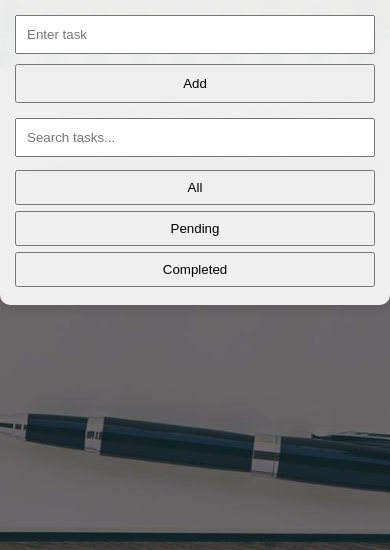
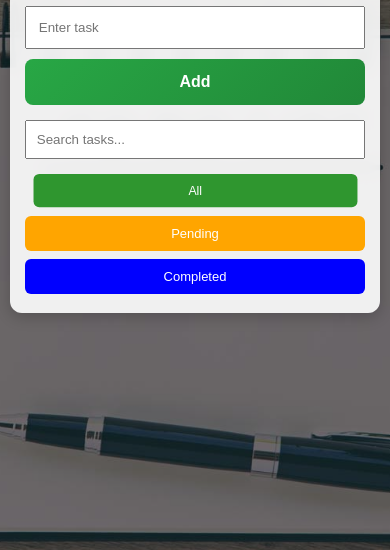
Before and after one commit to Abdul-Rahuman-Mujeeb-AA/Javascript, a plain HTML site: page To-to List -3/index.html in a window 390 px wide. Shown: the part 294-844 px from the top of the page. Drawn offline with Linux system fonts and the light colour scheme.

Commit message:
Update style.css

```diff
--- a/To-to List -3/style.css
+++ b/To-to List -3/style.css
@@ -4,6 +4,7 @@
     box-sizing: border-box;
 }
 
+/* BACKGROUND IMAGE */
 body {
     font-family: Arial, sans-serif;
     background: url('todo.jpg') no-repeat center center/cover;
@@ -13,25 +14,23 @@ body {
     align-items: center;
 }
 
+/* DARK OVERLAY */
 body::before {
     content: "";
     position: fixed;
-    top: 0;
-    left: 0;
-    width: 100%;
-    height: 100%;
+    inset: 0;
     background: rgba(0, 0, 0, 0.5);
     z-index: -1;
 }
 
 .container {
+    width: 100%;
+    max-width: 420px;
     background: rgba(255, 255, 255, 0.9);
     backdrop-filter: blur(8px);
-    width: 100%;
-    max-width: 420px;
     padding: 20px;
-    border-radius: 10px;
-    box-shadow: 0 4px 10px rgba(0, 0, 0, 0.1);
+    border-radius: 12px;
+    box-shadow: 0 4px 15px rgba(0, 0, 0, 0.2);
 }
 
 h2 {
@@ -39,6 +38,7 @@ h2 {
     margin-bottom: 15px;
 }
 
+/* INPUT */
 .input-group {
     display: flex;
     gap: 10px;
@@ -46,36 +46,79 @@ h2 {
 
 .input-group input {
     flex: 1;
-    padding: 10px;
+    padding: 12px;
 }
 
 .input-group button {
-    padding: 10px;
+    width: 100px;
+    padding: 12px;
+    background: linear-gradient(135deg, #28a745, #218838);
+    color: white;
+    border: none;
+    border-radius: 8px;
+    font-weight: bold;
+    cursor: pointer;
+    transition: all 0.3s ease;
 }
 
+/* Hover effect */
+.input-group button:hover {
+    transform: scale(1.05);
+}
+
+/* Click effect */
+.input-group button:active {
+    transform: scale(0.95);
+}
+
+/* SEARCH */
 input {
     width: 100%;
     padding: 10px;
     margin-top: 10px;
 }
 
+/* FILTER BUTTONS */
 .filters {
     display: flex;
-    justify-content: space-between;
     margin-top: 10px;
 }
 
 .filters button {
     flex: 1;
     margin: 5px;
-    padding: 8px;
+    padding: 10px;
+    border: none;
+    color: white;
+    cursor: pointer;
+    border-radius: 6px;
+    font-size: 14px;
 }
 
+/* COLORS */
+.all {
+    background: green;
+}
+
+.pending {
+    background: orange;
+}
+
+.completed-btn {
+    background: blue;
+}
+
+.filters button.active {
+    transform: scale(0.95);
+    opacity: 0.8;
+}
+
+/* Todo ITEMS */
 .todo {
     display: flex;
     justify-content: space-between;
     align-items: center;
-    padding: 10px;
+    padding: 12px;
     margin-top: 8px;
     border-bottom: 1px solid #ddd;
 }
@@ -92,18 +135,22 @@ input {
 
 .actions button {
     margin-left: 5px;
-    padding: 5px 8px;
+    padding: 6px 10px;
+    cursor: pointer;
 }
 
+/* ERROR */
 .error {
     color: red;
     font-size: 13px;
     margin-top: 5px;
 }
 
-/* 📱 Mobile Responsive */
+/*  MOBILE VERSION */
 @media (max-width: 480px) {
+
     .container {
+        width: 95%;
         padding: 15px;
     }
 
@@ -117,6 +164,8 @@ input {
 
     .input-group button {
         width: 100%;
+        padding: 14px;
+        font-size: 16px;
     }
 
     .filters {
@@ -124,7 +173,8 @@ input {
     }
 
     .filters button {
-        margin: 3px 0;
+        margin: 4px 0;
+        font-size: 13px;
     }
 
     .todo {
@@ -133,6 +183,10 @@ input {
     }
 
     .actions {
-        margin-top: 5px;
+        margin-top: 6px;
+    }
+
+    .actions button {
+        padding: 5px 8px;
     }
 }
```
